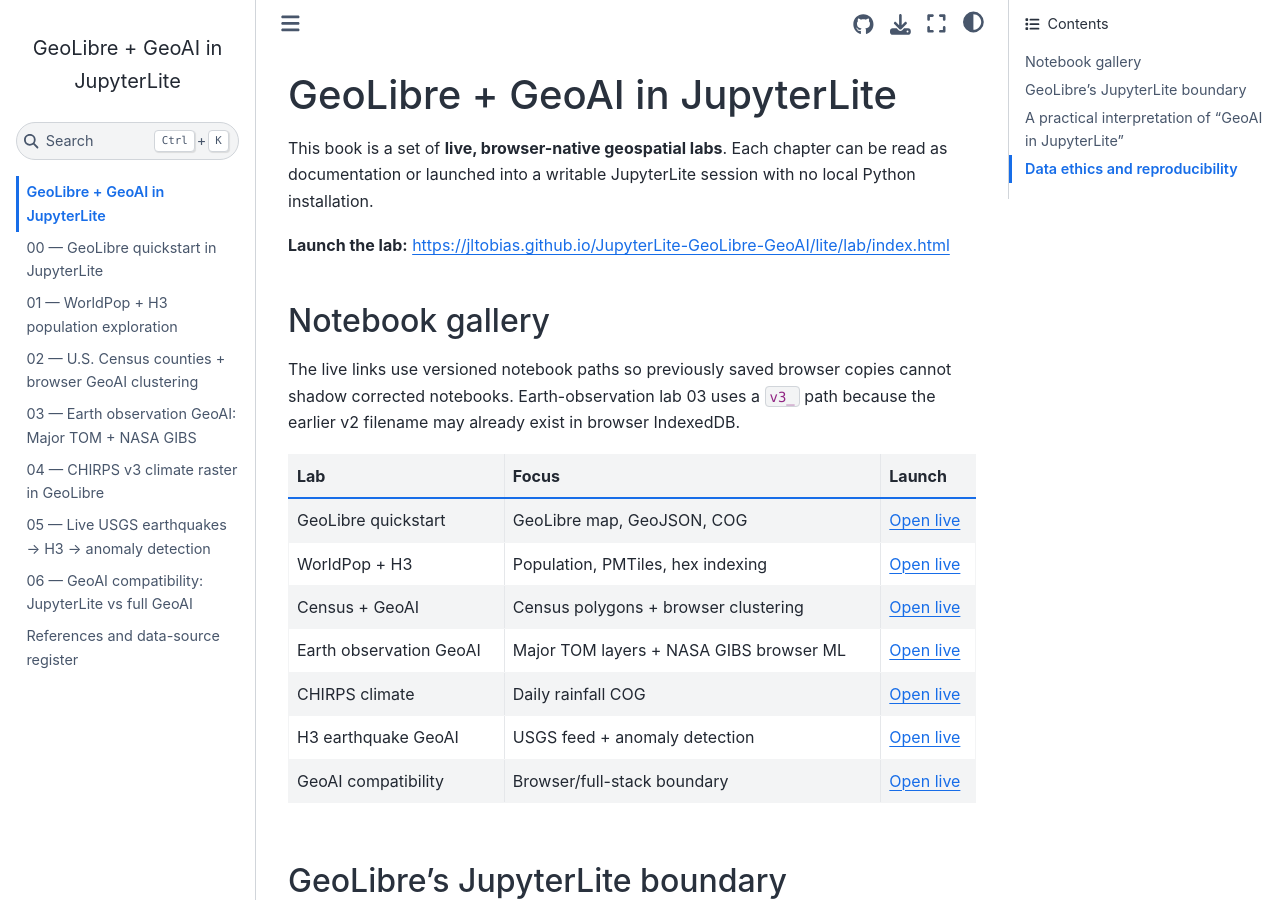
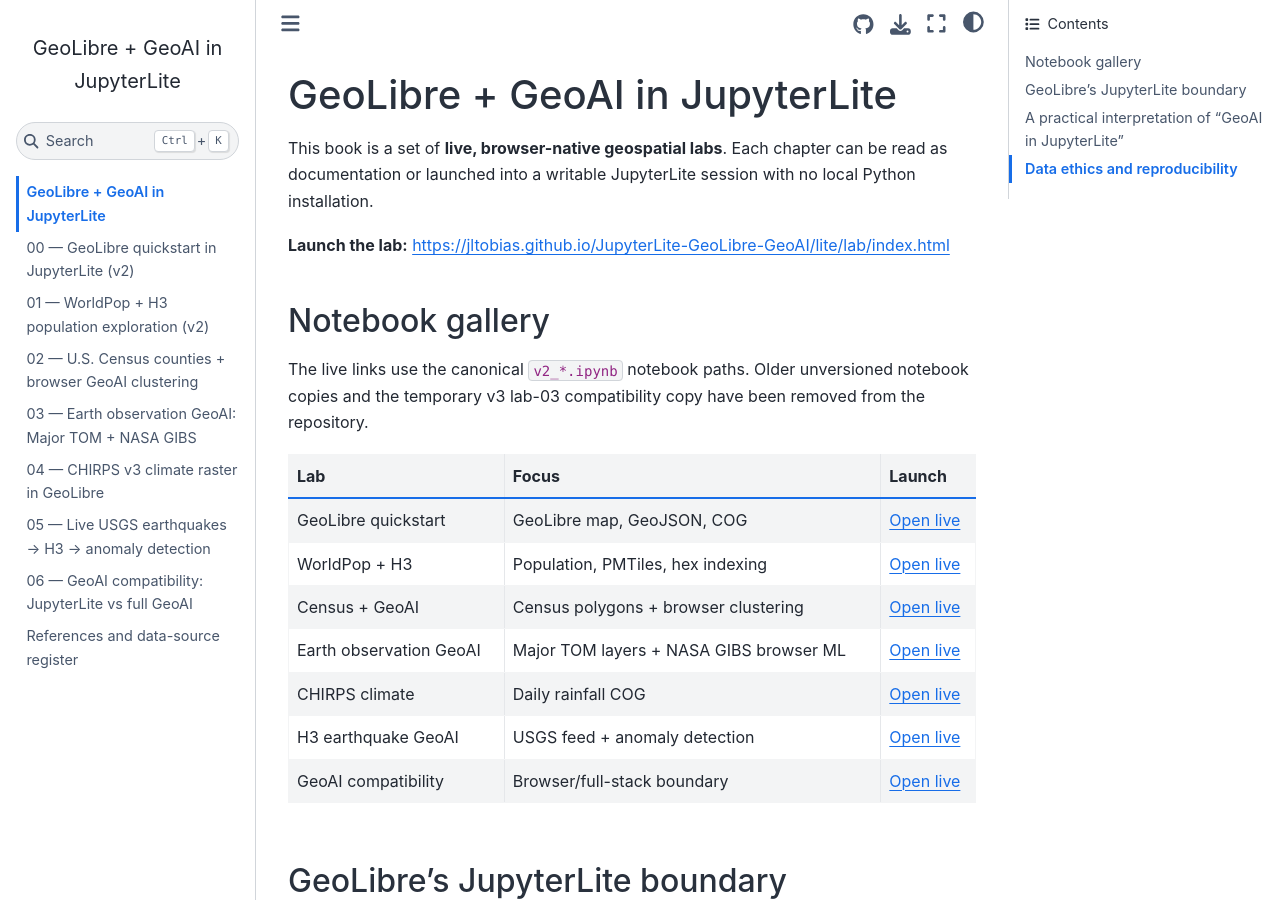
Before and after one commit to jltobias/JupyterLite-GeoLibre-GeoAI, a Jupyter Book: the page built from book/intro.md, in a window 1280 px wide and 900 px high. Built offline with Jupyter Book 1.0.4 settings and Sphinx 7.4.7 and the Sphinx Book theme 1.1.4, drawn with Linux system fonts in a browser that asks for light colours; some of the changed text lies outside the part shown.

Commit message:
Remove legacy notebooks and keep canonical v2 set

```diff
--- a/book/_toc.yml
+++ b/book/_toc.yml
@@ -1,11 +1,11 @@
 format: jb-book
 root: intro
 chapters:
-  - file: notebooks/00_geolibre_quickstart
-  - file: notebooks/01_worldpop_h3
-  - file: notebooks/02_census_geoai_counties
-  - file: notebooks/03_earth_observation_geoai
-  - file: notebooks/04_chirps_climate
-  - file: notebooks/05_h3_earthquake_geoai
-  - file: notebooks/06_geoai_compatibility
+  - file: notebooks/v2_00_geolibre_quickstart
+  - file: notebooks/v2_01_worldpop_h3
+  - file: notebooks/v2_02_census_geoai_counties
+  - file: notebooks/v2_03_earth_observation_geoai
+  - file: notebooks/v2_04_chirps_climate
+  - file: notebooks/v2_05_h3_earthquake_geoai
+  - file: notebooks/v2_06_geoai_compatibility
   - file: references
--- a/book/intro.md
+++ b/book/intro.md
@@ -6,14 +6,14 @@
 
 ## Notebook gallery
 
-The live links use versioned notebook paths so previously saved browser copies cannot shadow corrected notebooks. Earth-observation lab 03 uses a `v3_` path because the earlier v2 filename may already exist in browser IndexedDB.
+The live links use the canonical `v2_*.ipynb` notebook paths. Older unversioned notebook copies and the temporary v3 lab-03 compatibility copy have been removed from the repository.
 
 | Lab | Focus | Launch |
 |---|---|---|
 | GeoLibre quickstart | GeoLibre map, GeoJSON, COG | [Open live](https://jltobias.github.io/JupyterLite-GeoLibre-GeoAI/lite/lab/index.html?path=v2_00_geolibre_quickstart.ipynb) |
 | WorldPop + H3 | Population, PMTiles, hex indexing | [Open live](https://jltobias.github.io/JupyterLite-GeoLibre-GeoAI/lite/lab/index.html?path=v2_01_worldpop_h3.ipynb) |
 | Census + GeoAI | Census polygons + browser clustering | [Open live](https://jltobias.github.io/JupyterLite-GeoLibre-GeoAI/lite/lab/index.html?path=v2_02_census_geoai_counties.ipynb) |
-| Earth observation GeoAI | Major TOM layers + NASA GIBS browser ML | [Open live](https://jltobias.github.io/JupyterLite-GeoLibre-GeoAI/lite/lab/index.html?path=v3_03_earth_observation_geoai.ipynb) |
+| Earth observation GeoAI | Major TOM layers + NASA GIBS browser ML | [Open live](https://jltobias.github.io/JupyterLite-GeoLibre-GeoAI/lite/lab/index.html?path=v2_03_earth_observation_geoai.ipynb) |
 | CHIRPS climate | Daily rainfall COG | [Open live](https://jltobias.github.io/JupyterLite-GeoLibre-GeoAI/lite/lab/index.html?path=v2_04_chirps_climate.ipynb) |
 | H3 earthquake GeoAI | USGS feed + anomaly detection | [Open live](https://jltobias.github.io/JupyterLite-GeoLibre-GeoAI/lite/lab/index.html?path=v2_05_h3_earthquake_geoai.ipynb) |
 | GeoAI compatibility | Browser/full-stack boundary | [Open live](https://jltobias.github.io/JupyterLite-GeoLibre-GeoAI/lite/lab/index.html?path=v2_06_geoai_compatibility.ipynb) |
```
Also changed, not shown: README.md (+2 -2 lines), book/notebooks/00_geolibre_quickstart.ipynb (deleted), book/notebooks/01_worldpop_h3.ipynb (deleted), book/notebooks/02_census_geoai_counties.ipynb (deleted), book/notebooks/03_earth_observation_geoai.ipynb (deleted), book/notebooks/04_chirps_climate.ipynb (deleted), book/notebooks/05_h3_earthquake_geoai.ipynb (deleted), book/notebooks/06_geoai_compatibility.ipynb (deleted), book/notebooks/v2_02_census_geoai_counties.ipynb, book/notebooks/v2_03_earth_observation_geoai.ipynb, book/notebooks/v2_04_chirps_climate.ipynb, book/notebooks/v2_05_h3_earthquake_geoai.ipynb, book/notebooks/v2_06_geoai_compatibility.ipynb, book/notebooks/v3_03_earth_observation_geoai.ipynb (deleted).
